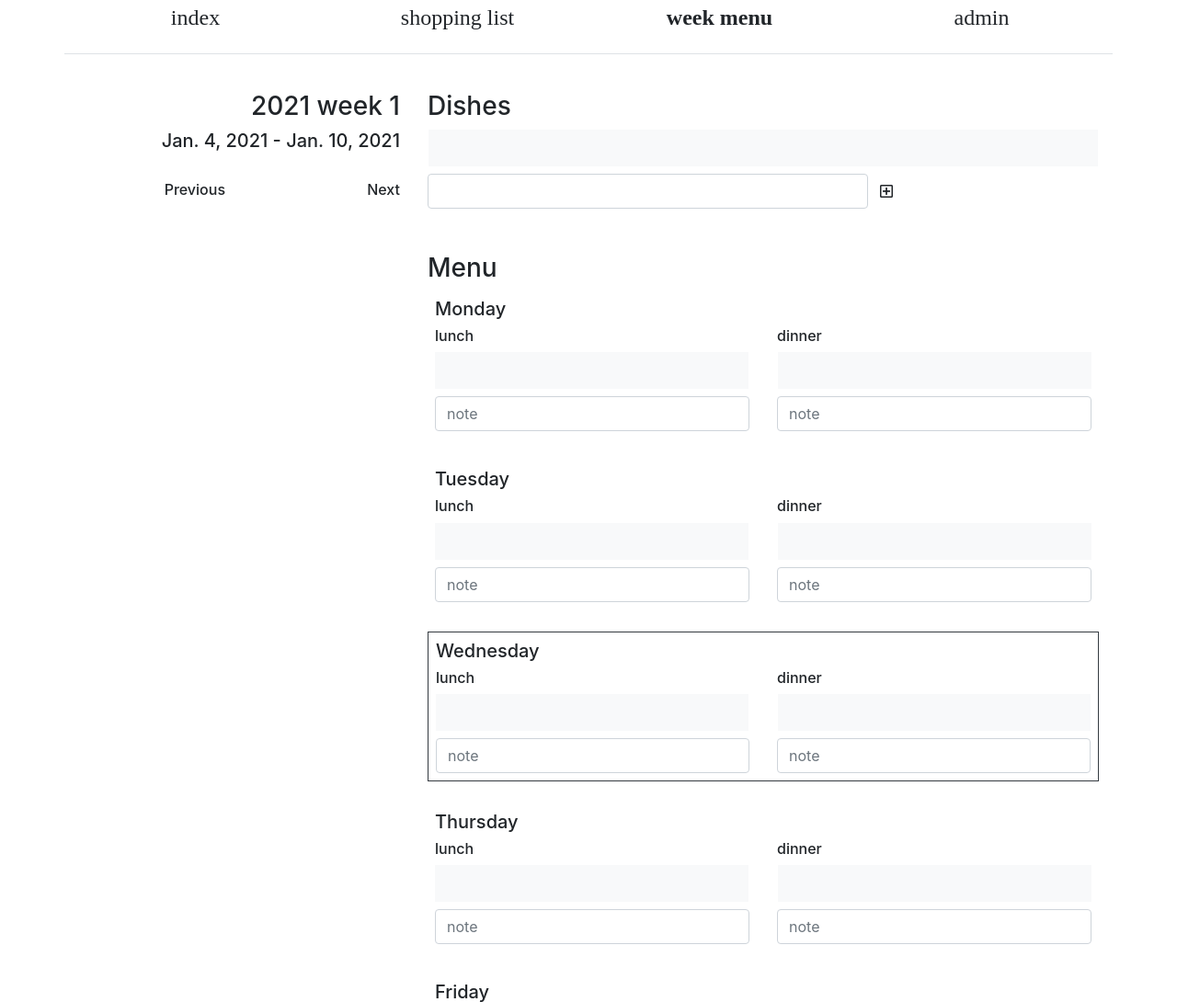
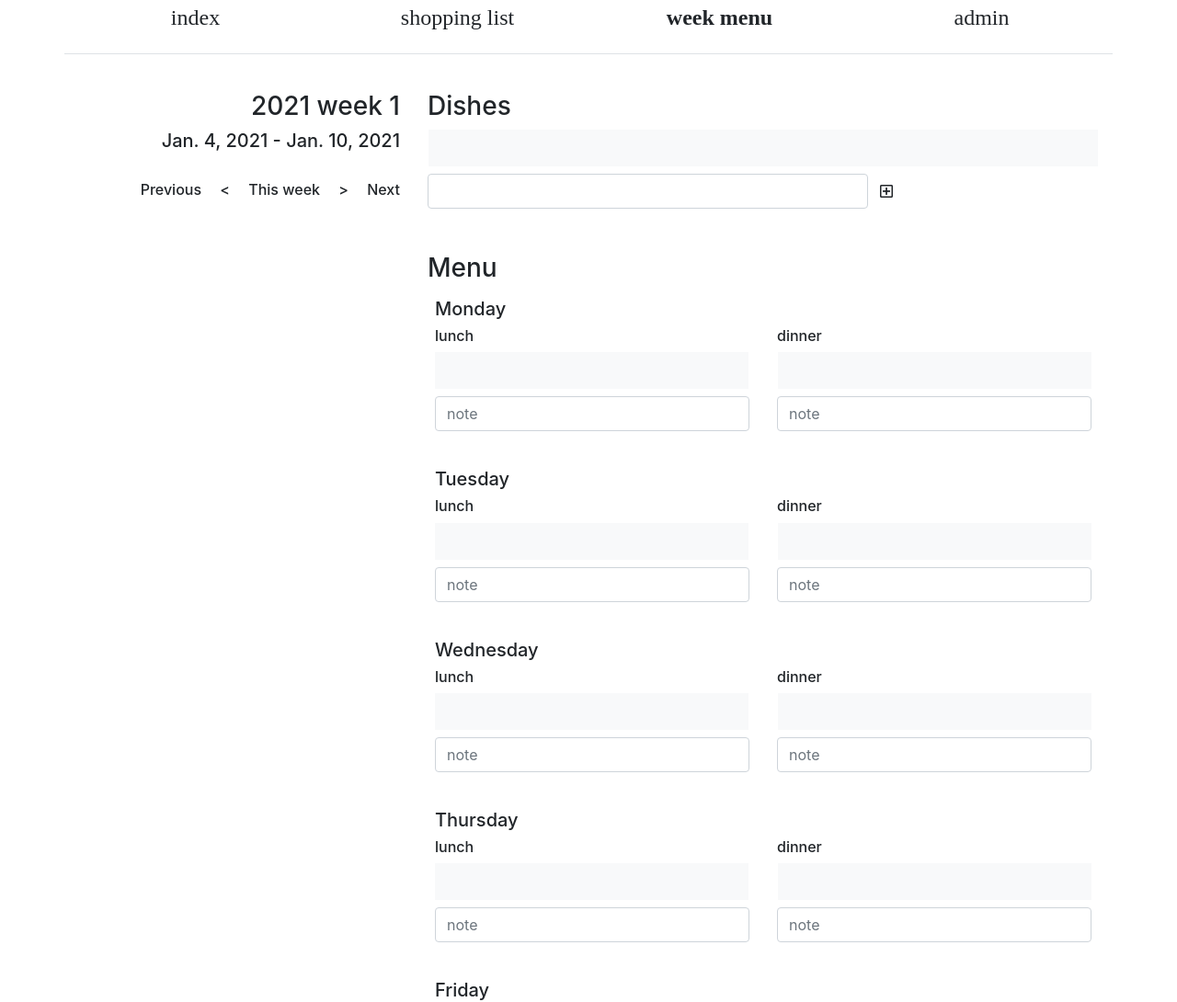
Before and after one commit to bernieke/recipes, a Django app: page /en/menu/2021/1/ in a window 1280 px wide. Shown: the part 174-1264 px from the top of the page at 92% size. Run offline with Django 3.2, Linux system fonts and the light colour scheme; data comes from the database, SQL or seed files in the repository; data that the repository does not hold is empty; some libraries are stand-ins or nearby versions.

Commit message:
only mark today in the current week; add this week link between next and previous

```diff
--- a/recipes/templates/menu.html
+++ b/recipes/templates/menu.html
@@ -11,10 +11,22 @@
           <br>
           <div class="row">
             <div class="col">
-              <h6><a href="{{ prev }}" class="text-body">Previous</a></h6>
-            </div>
-            <div class="col">
-              <h6><a href="{{ next }}" class="text-body">Next</a></h6>
+              <h6>
+                <a href="{{ prev }}"
+                   class="text-body">
+                  {% filter capfirst %}{% trans 'previous' %}{% endfilter %}
+                </a>
+                <span class="ml-3 mr-3">&lt;</span>
+                <a href="{% url 'menu_today' %}"
+                   class="text-body">
+                  {% filter capfirst %}{% trans 'this week' %}{% endfilter %}
+                </a>
+                <span class="ml-3 mr-3">&gt;</span>
+                <a href="{{ next }}"
+                   class="text-body">
+                  {% filter capfirst %}{% trans 'next' %}{% endfilter %}
+                </a>
+              </h6>
             </div>
           </div>
         </div>
@@ -89,7 +101,10 @@
             </div>
           </div>
           {% for day in days %}
-          <div class="p-2 {% if day == day_of_week %}border border-dark{% endif %}">
+          <div class="p-2
+                      {% if day == day_of_week and week == current_week %}
+                      border border-dark
+                      {% endif %}">
             <div class="row">
               <div class="col">
                 <h5>{% trans day %}</h5>
--- a/recipes/views.py
+++ b/recipes/views.py
@@ -405,6 +405,8 @@ def change_note(request, year, week, day, meal):
 
 
 def menu(request, year, week):
+    today = date.today()
+    current_week = int(today.strftime('%V'))
     start = datetime.strptime(f'{year} {week} 1', '%G %V %u').date()
     end = datetime.strptime(f'{year} {week} 7', '%G %V %u').date()
     prev_week = start - timedelta(days=7)
@@ -427,7 +429,8 @@ def menu(request, year, week):
     dishes = Dishes.objects.get_or_create()[0]
     return render(request, 'menu.html', {
         'page': 'menu',
-        'day_of_week': DAYS_OF_THE_WEEK[date.today().weekday()],
+        'current_week': current_week,
+        'day_of_week': DAYS_OF_THE_WEEK[today.weekday()],
         'days': DAYS_OF_THE_WEEK,
         'meals': ['lunch', 'dinner'],
         'dishes': dishes.list,
```
Also changed, not shown: CHANGELOG.md.
